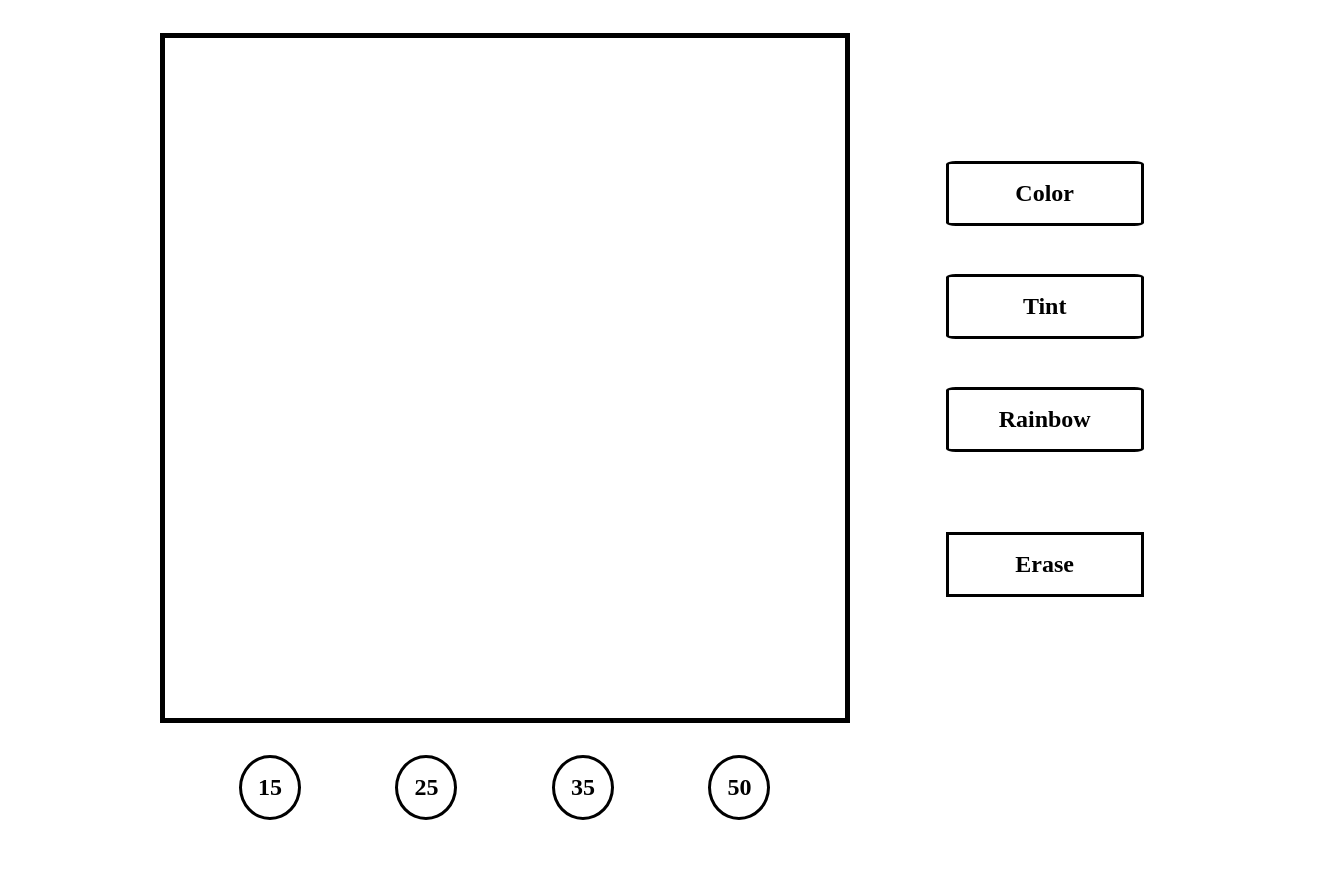
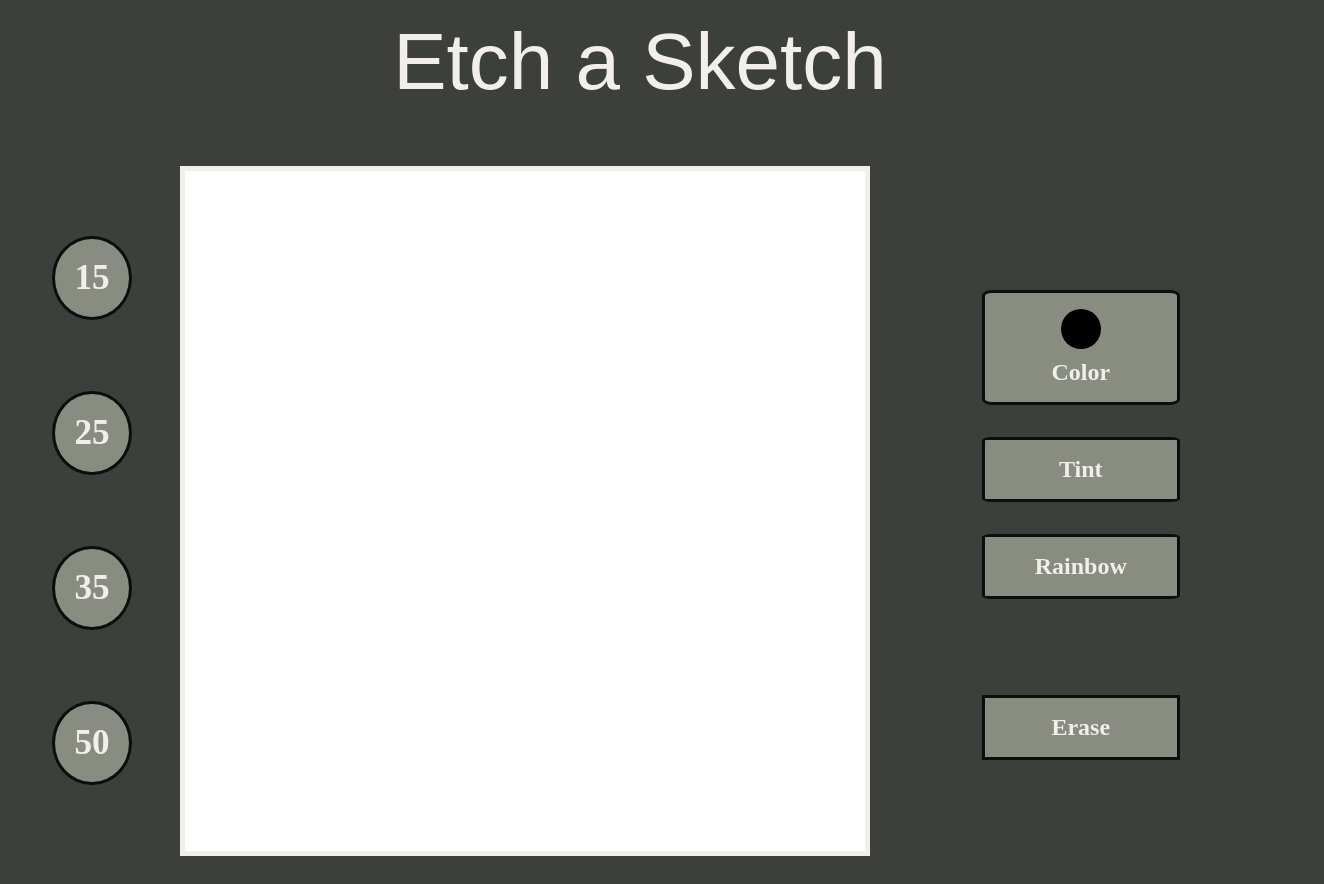
Before and after one commit to MB-Liz/Etch-a-Sketch, a plain HTML site: page index.html in a window 1280 px wide. Shown: the whole page, 1324 px wide, since content can reach past the window. Before the commit the page ends 836 px from the top, so only its background shows below. Drawn offline with Linux system fonts and the light colour scheme.

Commit message:
improve design page and tint

```diff
--- a/index.html
+++ b/index.html
@@ -11,24 +11,28 @@
 
     </div>
     <div class="page-container">
+        <div class="header">Etch a Sketch</div>
         <div class="content">
             <div class="left-container">
-                <div class="grid-container">
-                    <div class="sketchpad-grid">
-
-
-                    </div>
-                </div>
                 <div class="grid-size-container">
                     <div class="grid-size-button">15</div>
                     <div class="grid-size-button">25</div>
                     <div class="grid-size-button">35</div>
                     <div class="grid-size-button">50</div>
                 </div>
+                <div class="sketchpad-grid">
+
+
+                </div>
             </div>
             <div class="right-container">
                 <div class="pen-main-container">
-                    <div class="pen-button color-button">Color</div>
+                    <div class="pen-button color-button">
+                        <div class="colorPicker-wrap">
+                            <input id="colorPicker" type="color">
+                        </div>
+                        <div>Color</div>
+                    </div>
                     <div class="pen-button tint-button">Tint</div>
                     <div class="pen-button rainbow-button">Rainbow</div>
                 </div>
@@ -38,6 +42,9 @@
             </div>
         </div>
     </div>
+    <div class="footer">
+
+    </div>
 </body>
 <script src="index.js"></script>
 </html>
--- a/index.js
+++ b/index.js
@@ -2,22 +2,35 @@ const sketchpad = document.querySelector(".sketchpad-grid");
 const cell = document.querySelectorAll(".cell");
 const gridSizeButton = document.querySelectorAll(".grid-size-button");
 const eraseButton = document.querySelector(".erase-button");
+const colorButton =document.querySelector(".color-button");
 const rainbowButton =document.querySelector(".rainbow-button");
 const tintButton =document.querySelector(".tint-button");
-const black = "#000000";
-const white = "#FFFFFF";
+const colorPicker = document.querySelector("#colorPicker");
+const black = "#000";
+const white = "#fff";
 let defaultGridSize = 25;
 let gridSize = defaultGridSize;
 let currentColor = black;
 let pen = 'black';
 
 //add toggle grid border
+// tint stopped working
+// white and black stopped working
+
+
+
 
 eraseButton.addEventListener("click", eraseGrid);
-rainbowButton.addEventListener("click", rainbowGrid);
-tintButton.addEventListener("click", tintGrid);
+rainbowButton.addEventListener("click", () => pen = 'rainbow');
+tintButton.addEventListener("click", () => pen = 'tint');
+colorButton.addEventListener("click", colorEvent);
 
-
+function colorEvent(){
+    pen = 'color';
+    colorPicker.addEventListener('input', () => {
+        currentColor = colorPicker.value;
+     })
+}
 
 
 function buildGrid(gridSize){
@@ -27,6 +40,8 @@ function buildGrid(gridSize){
         for(let y = 1; y <= gridSize; y++){
             let cell = document.createElement("div");
             cell.style.backgroundColor = white;
+            console.log ("cell" + x + y);
+            cell.style.opacity = 1;
             sketchpad.appendChild(cell).className = "cell";
             cell.addEventListener('mouseover',(e) => colorCell(cell));
         }
@@ -38,12 +53,16 @@ function DestroyGrid(){
 }
 
 function colorCell(cell){
-    let cellOpacity = 0.9;
     let cellColor = rgbToHex(cell.style.backgroundColor);
     cellColor = cellColor.toString();
     cellColor = cellColor.toUpperCase();
     switch (pen){
+        case 'color':
+            cell.style.opacity = 1;
+             cell.style.backgroundColor = currentColor;
+            break;
         case 'rainbow':
+            cell.style.opacity = 1;
             let vintageColors = ["#A9EEC2", "#FAD284", "#F38181", "#705772",
                                 "#705772", "#445069", "#252B48", "#CD1818",
                                 "#116D6E", "#FF8551", "#A2CDB0"];
@@ -51,21 +70,32 @@ function colorCell(cell){
             cell.style.backgroundColor = currentColor;
             break;
         case 'tint':
+            console.log(cell.style.opacity + " opacity");
              if(cell.style.opacity == 0.1){
+                console.log("finale");
                 currentColor = black;
+                cell.style.opacity = 0.99;
                 cell.style.backgroundColor = currentColor;
-            }else if (cell.style.opacity == 0 && cellColor != black){
-                cell.style.opacity = cellOpacity;
-            }else{
+            }else if(cell.style.opacity != 0.99){
+                console.log("process");
+                currentColor = white;
+                cell.style.backgroundColor = white;
+                let oldV = cell.style.opacity;
                 cell.style.opacity = cell.style.opacity - 0.1;
+                let newV = cell.style.opacity;
+                console.log(oldV + "process" + newV + white);
             }
             break;
         case 'black':
             currentColor = black;
+            console.log("black");
             cell.style.backgroundColor = currentColor;
             break;
         default:
             currentColor = white;
+            cell.style.backgroundColor = currentColor;
+
+            currentColor = "#000";
             cell.style.backgroundColor = currentColor;
             break;
 
@@ -104,13 +134,6 @@ function eraseGrid(){
     buildGrid(gridSize);
 }
 
-function rainbowGrid(){
-    pen = 'rainbow';
-}
-
-function tintGrid(){
-    pen = 'tint';
-}
 buildGrid(gridSize);
 /*
 
@@ -132,3 +155,6 @@ for(let i = 0; i < tintColors.length; i++){
                     cell.style.backgroundColor = currentColor;
                  }
             }*/
+
+
+// bugs - after tint = black, cell color didnt change
--- a/styles.css
+++ b/styles.css
@@ -1,73 +1,133 @@
+body{
+    margin: 0;
+    color: #F2EFEB;
+    background: #3D403A;
+    min-width: fit-content;
+}
+
+.page-container{
+    display: flex;
+    flex-direction: column;
+
+}
+.header{
+    text-align: center;
+    font-size: 5rem;
+    font-family: 'Goudy Bookletter 1911', sans-serif;
+    padding: 1rem;
+}
+
 .content{
     display: flex;
-    padding: 2% 12% 0% 12%;
+    padding: 2% 5% 1%;
+    width: fit-content;
+    align-self: center;
 }
 
 .grid-size-container{
     display: flex;
-    justify-content: space-around;
-    padding: 2rem 2rem 0.5rem 2rem;
+    flex-direction: column;
+    justify-content: space-evenly;
+    padding: 1rem 2rem;
 
 }
 
 .grid-size-button{
-    border: 3px solid;
-    font-size: 1.5rem;
+    background: #888C81;
+    border: 3px solid #0D0D0D;
+    border-radius: 50%;
+    font-size: 2.2rem;
     font-weight: 800;
-    padding: 1rem;
-    border-radius: 50%;
+    padding: 1.2rem;
 }
 
 /* Grid Layout*/
 
 .sketchpad-grid{
     display:grid;
+    margin: 1rem;
     width: 680px;
     height: 680px;
     border: 5px solid;
     grid-template-rows: repeat(var(--grid-rows), 1fr);
     grid-template-columns: repeat(var(--grid-cols), 1fr);
-    background: #000;
+
 }
 
 .sketchpad-grid > div{
-    color: #000000;
+    color: #fff;
 }
 
-
+.left-container{
+    display: flex;
+}
 
 .right-container{
-    padding: 5rem;
+    padding: 1rem 4rem 1rem 5rem;
+    align-self: flex-end;
 }
 
 .pen-button{
-    border: 3px solid;
+    background: #888C81;
+    border: 3px solid #0D0D0D;
     border-radius: 5%;
     text-align: center;
     font-size: 1.5rem;
     font-weight: 800;
     padding: 1rem;
-    margin: 3rem 1rem;
+    margin: 2rem 1rem;
     width: 10rem;
+    align-items: center;
 }
 
+.colorPicker-wrap{
+    display: flex;
+    justify-content: center;
+}
+
+input[type = "color"]{
+    padding: 0;
+    margin: 0;
+    border: none;
+    box-shadow: none;
+    border-radius: 50%;
+    background: none;
+    margin-bottom: 10px;
+    border-radius: 4px;
+    border: none;
+    height: 40px;
+    width: 40px;
+    display: flex;
+
+}
+
+input[type="color"]::-webkit-color-swatch-wrapper {
+    padding: 0;
+  }
+
+  input[type="color"]::-webkit-color-swatch {
+    border: none;
+    border-radius: 50%;
+  }
+
+
 .erase-button{
-    border: 3px solid;
+    background: #888C81;
+    border: 3px solid #0D0D0D;
     text-align: center;
     font-size: 1.5rem;
     font-weight: 800;
     padding: 1rem;
-    margin: 5rem 1rem;
+    margin: 6rem 1rem;
     width: 10rem;
 }
 
 
 .grid-size-button:hover{
-    font-size: 1.65rem;
+    color: blanchedalmond;
 }
 
-.pen-button:hover, .grid-size-button:hover, .erase-button:hover{
+.pen-button:hover, .erase-button:hover{
     transform: scale(1.10);
-    background: #000;
-    color: aliceblue;
+    color: rgb(159, 197, 228);
 }
```
